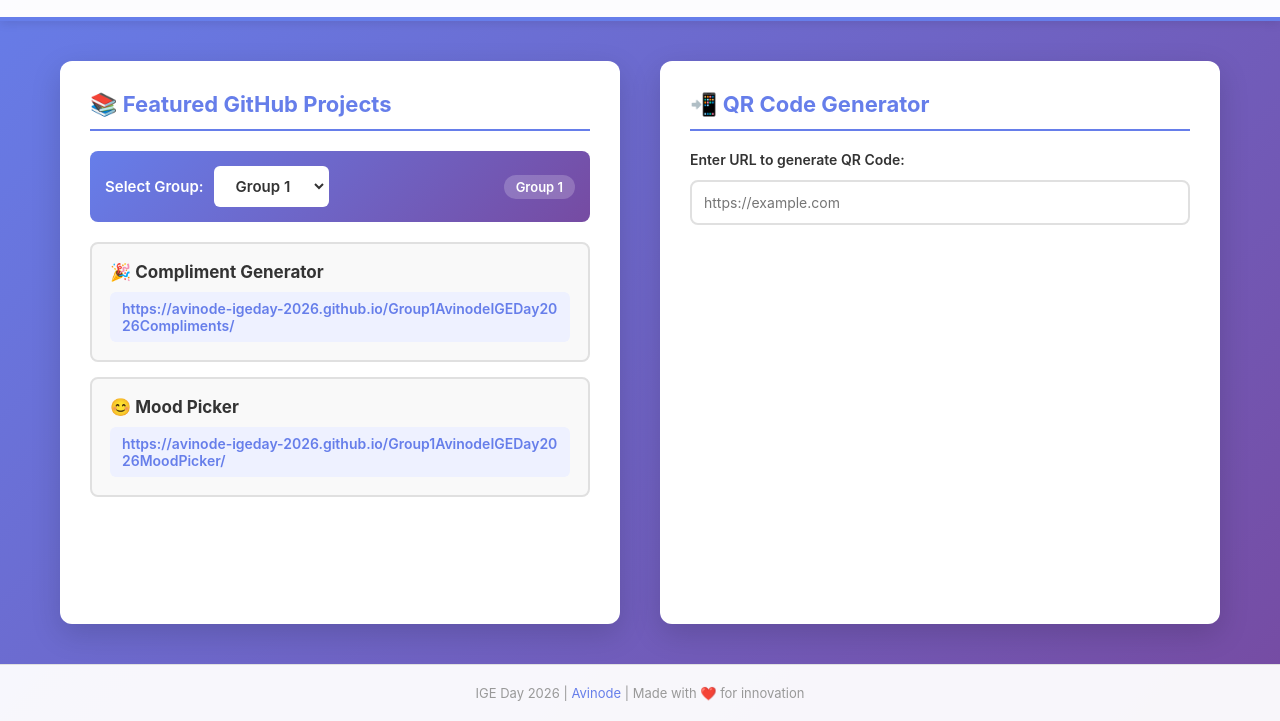
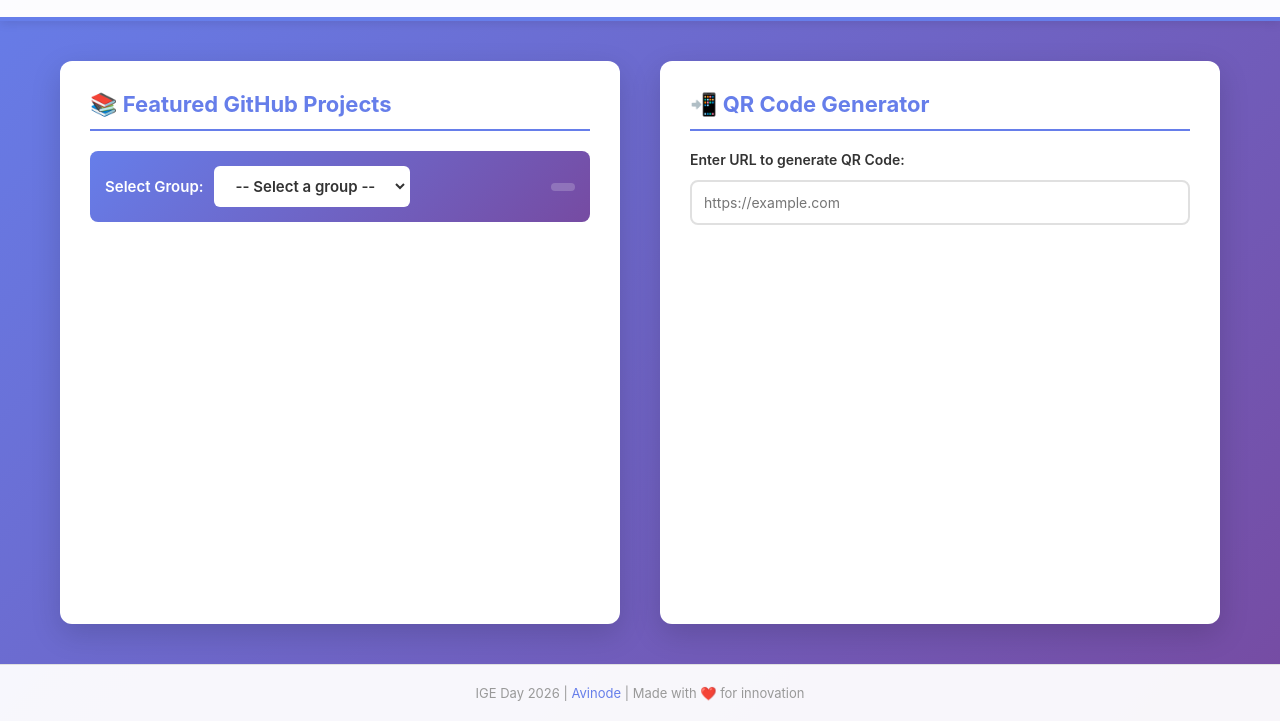
Before and after one commit to avinode-igeday-2026/StartHere, a plain HTML site: page index.html in a window 1280 px wide. Shown: the part 79-800 px from the top of the page. Drawn offline with Linux system fonts and the light colour scheme.

Commit message:
Do not pre select any team

```diff
--- a/index.html
+++ b/index.html
@@ -276,22 +276,23 @@
             <div class="group-selector">
                 <label for="groupSelect">Select Group:</label>
                 <select id="groupSelect" onchange="updateProjectUrls()">
+                    <option value="" disabled selected>-- Select a group --</option>
                     <option value="1">Group 1</option>
                     <option value="2">Group 2</option>
                     <option value="3">Group 3</option>
                     <option value="4">Group 4</option>
                 </select>
-                <span class="group-badge" id="groupBadge">Group 1</span>
+                <span class="group-badge" id="groupBadge"></span>
             </div>
 
-            <div class="projects">
+            <div class="projects" id="projectsList" style="display: none;">
                 <div class="project-item">
                     <h3>🎉 Compliment Generator</h3>
-                    <a class="project-url" id="complimentUrl" href="https://avinode-igeday-2026.github.io/Group1AvinodeIGEDay2026Compliments/" target="_blank">https://avinode-igeday-2026.github.io/Group1AvinodeIGEDay2026Compliments/</a>
+                    <a class="project-url" id="complimentUrl" href="#" target="_blank"></a>
                 </div>
                 <div class="project-item">
                     <h3>😊 Mood Picker</h3>
-                    <a class="project-url" id="moodUrl" href="https://avinode-igeday-2026.github.io/Group1AvinodeIGEDay2026MoodPicker/" target="_blank">https://avinode-igeday-2026.github.io/Group1AvinodeIGEDay2026MoodPicker/</a>
+                    <a class="project-url" id="moodUrl" href="#" target="_blank"></a>
                 </div>
             </div>
         </div>
@@ -321,8 +322,12 @@
             const badge = document.getElementById('groupBadge');
             const complimentLink = document.getElementById('complimentUrl');
             const moodLink = document.getElementById('moodUrl');
+            const projectsList = document.getElementById('projectsList');
+
+            if (!group) return;
 
             badge.textContent = 'Group ' + group;
+            projectsList.style.display = '';
 
             const complimentUrl = 'https://avinode-igeday-2026.github.io/Group' + group + 'AvinodeIGEDay2026Compliments/';
             const moodUrl = 'https://avinode-igeday-2026.github.io/Group' + group + 'AvinodeIGEDay2026MoodPicker/';
```
